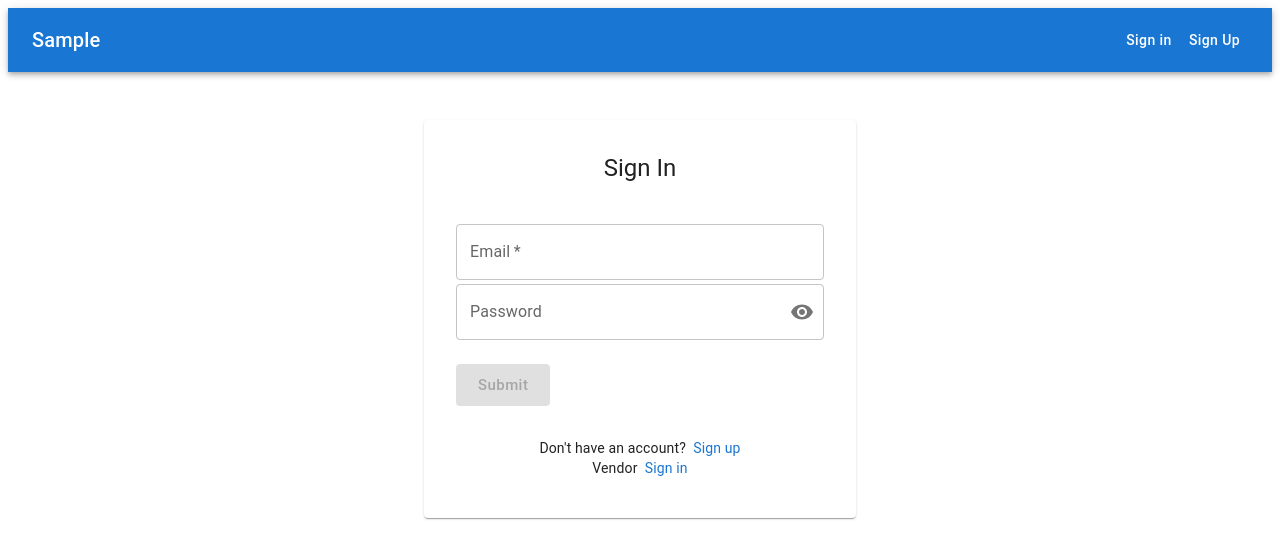
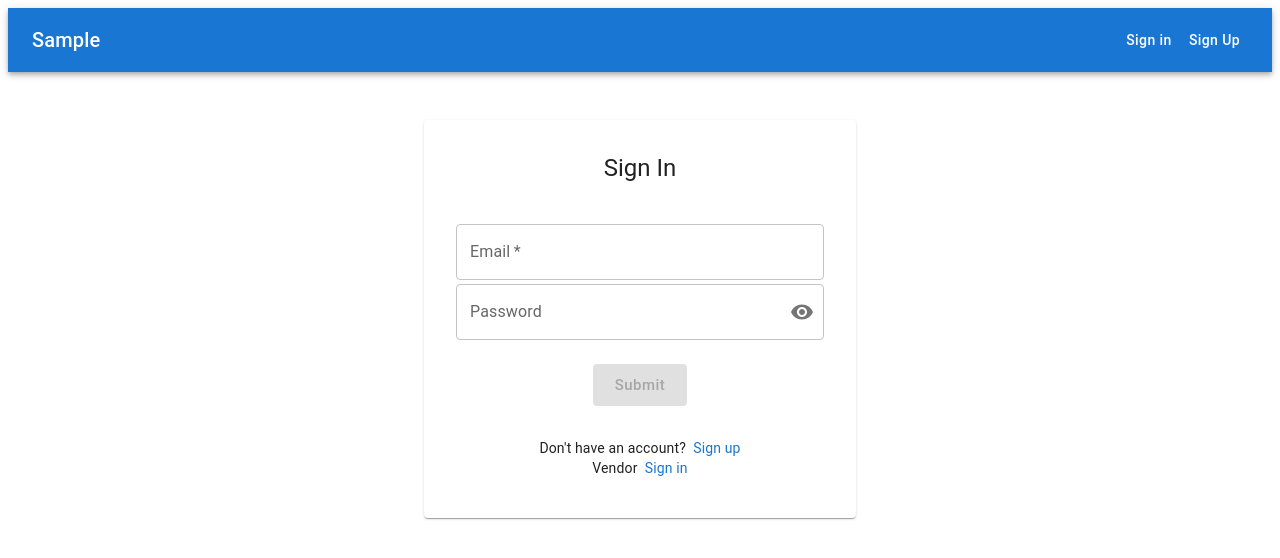
Before and after one commit to takasyunGit/test_react_frontend, a React (Create React App) app: page /signin in a window 1280 px wide. Shown: the top 558 px of the page. Built offline with nearby package versions, Linux system fonts and the light colour scheme; what axios-case-converter would draw is missing.

Commit message:
[front][update]軽微な修正　サインイン画面のボタンの位置調整

```diff
--- a/src/components/pages/users/SignIn.tsx
+++ b/src/components/pages/users/SignIn.tsx
@@ -80,12 +80,14 @@ const SignIn: React.FC = () => {
               setShowPassword={setShowPassword}
               onKeyDown={handleKeyDown}
             />
+            <Box sx={{display: "flex", justifyContent: "center"}}>
               <DefaultButton
                 disabled={!email || !password ? true : false}
                 onClick={handleSubmit}
               >
                 Submit
               </DefaultButton>
+            </Box>
             <Box textAlign="center" sx={{marginTop: "2rem"}}>
               <Typography variant="body2">
                 Don't have an account? &nbsp;
--- a/src/components/pages/users/SignUp.tsx
+++ b/src/components/pages/users/SignUp.tsx
@@ -95,12 +95,14 @@ const SignUp: React.FC = () => {
               setShowPassword={setShowPassword}
               onKeyDown={handleKeyDown}
             />
+            <Box sx={{display: "flex", justifyContent: "center"}}>
               <DefaultButton
                 disabled={!name || !email || !password || !passwordConfirmation ? true : false}
                 onClick={handleSubmit}
               >
                 Submit
               </DefaultButton>
+            </Box>
           </CardContent>
         </Card>
       </form>
--- a/src/components/pages/vendors/VendorSignIn.tsx
+++ b/src/components/pages/vendors/VendorSignIn.tsx
@@ -81,12 +81,14 @@ const SignIn: React.FC = () => {
               setShowPassword={setShowPassword}
               onKeyDown={handleKeyDown}
             />
+            <Box sx={{display: "flex", justifyContent: "center"}}>
               <DefaultButton
                 disabled={!email || !password ? true : false}
                 onClick={handleSubmit}
               >
                 Submit
               </DefaultButton>
+            </Box>
             <Box textAlign="center" sx={{marginTop: "2rem"}}>
               <Typography variant="body2">
                 User &nbsp;
--- a/src/components/ui/Button.tsx
+++ b/src/components/ui/Button.tsx
@@ -1,4 +1,4 @@
-import React, { ReactNode } from "react"
+import React from "react"
 
 import {Button} from "@mui/material"
 
@@ -20,8 +20,8 @@ export const DefaultButton: React.FC<ButtonProps> = (props) => {
       disabled={disabled}
       sx={Object.assign({
         marginTop: 2,
-        flexGrow: 1,
-        textTransform: "none"
+        flexGrow: 0,
+        textTransform: "none",
       }, sx)}
       onClick={onClick}
     >
```
Lines whose indentation alone changed are shown as unchanged.
